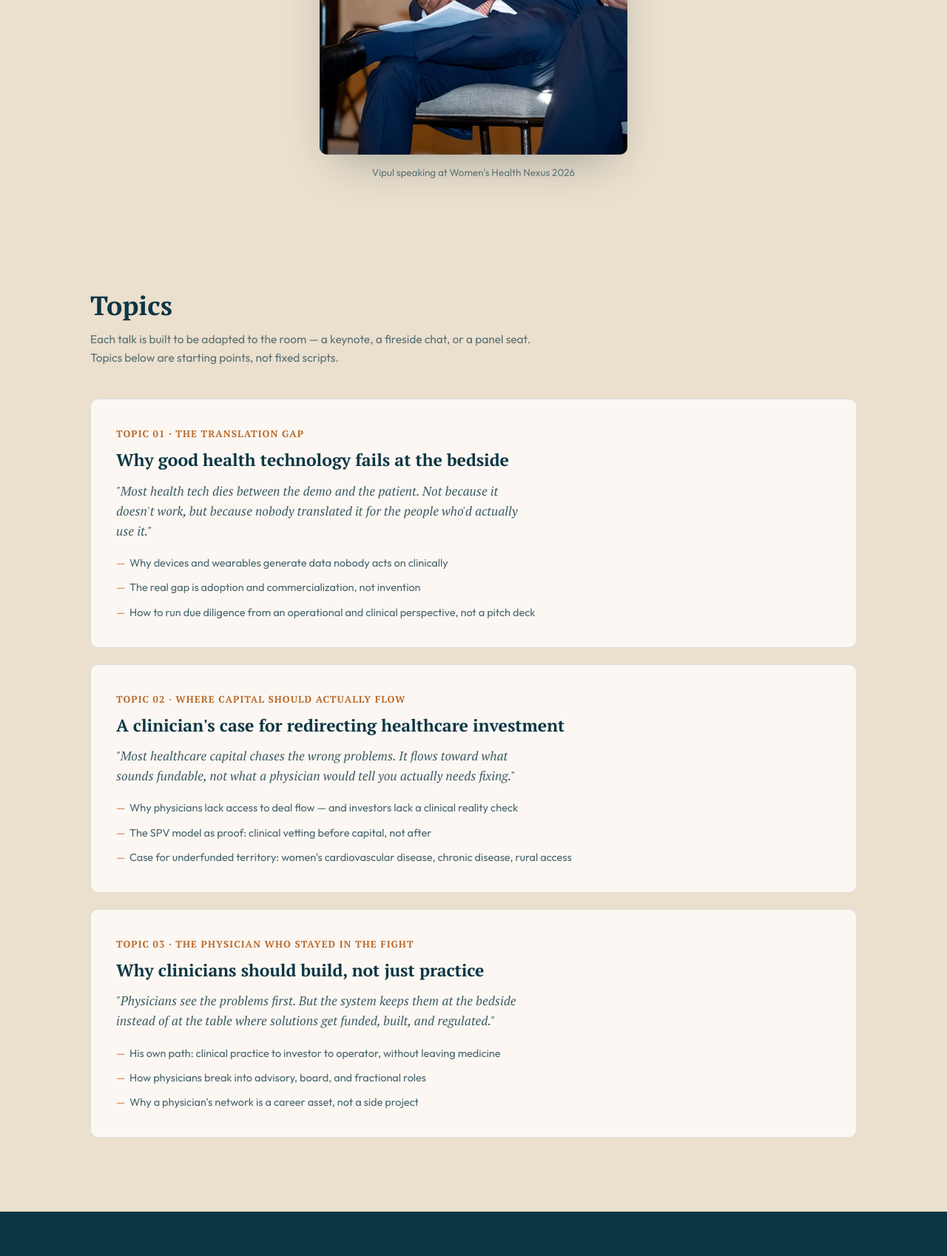
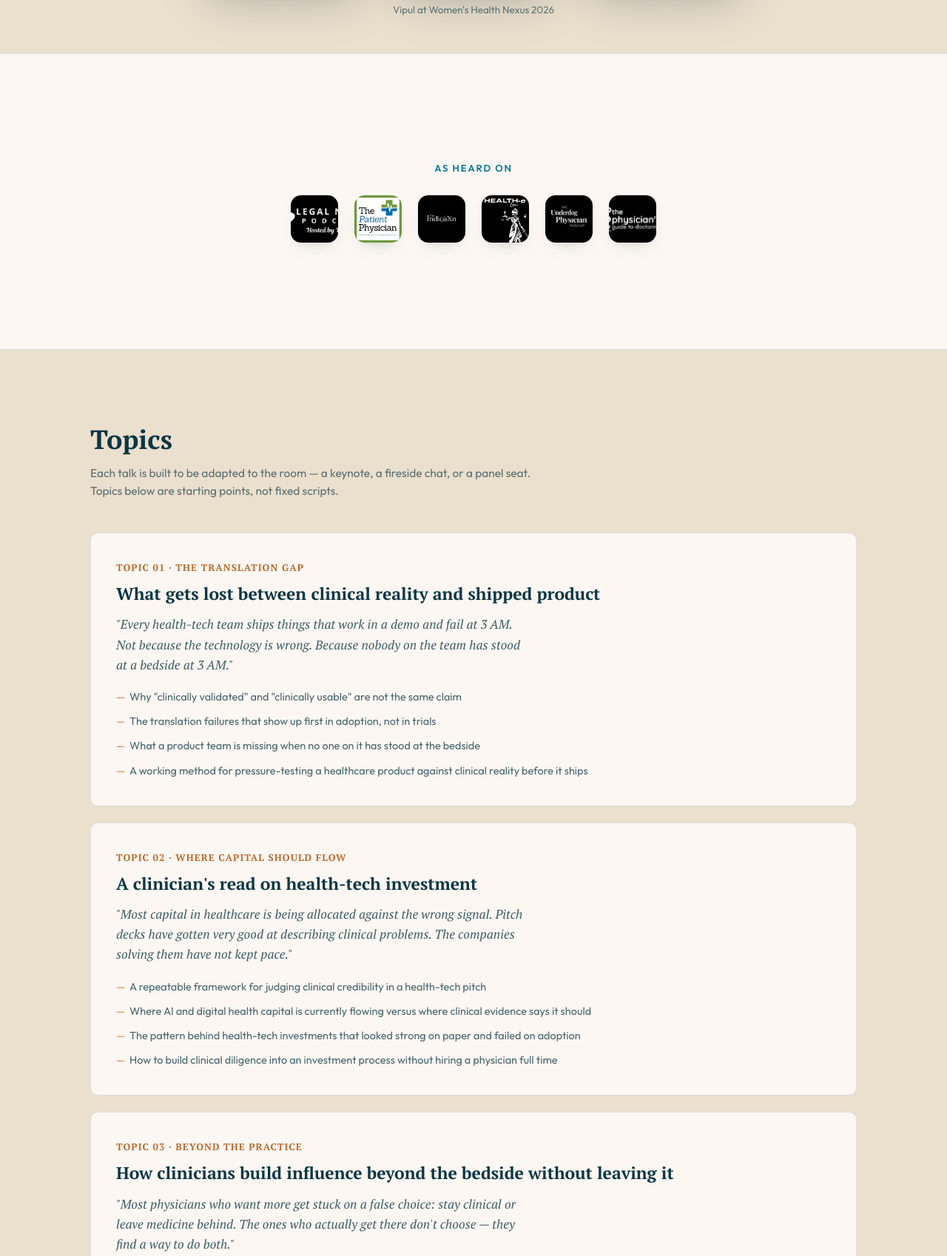
Before and after one commit to oliviabaine24/HealthNexusPartners, a plain HTML site: page speaking/index.html in a window 1280 px wide. Shown: the part 892-2590 px from the top of the page at 74% size. Drawn offline with Linux system fonts and the light colour scheme.

Commit message:
Add files via upload

```diff
--- a/speaking/index.html
+++ b/speaking/index.html
@@ -58,6 +58,16 @@
   .topic li{font-size:14.5px; color:rgba(12,54,68,.75); padding-left:18px; position:relative;}
   .topic li::before{content:"—"; position:absolute; left:0; color:var(--saffron);}
 
+  .speaking-photos{display:grid; grid-template-columns:repeat(3,1fr); gap:18px;}
+  .speaking-photos img{width:100%; aspect-ratio:4/5; object-fit:cover; border-radius:10px; box-shadow:0 24px 60px -24px rgba(13,47,54,0.4);}
+  @media (max-width:640px){ .speaking-photos{grid-template-columns:1fr; max-width:360px; margin:0 auto;} }
+
+  .appearances{background:var(--cream-light); border-top:1px solid var(--line); border-bottom:1px solid var(--line);}
+  .appearances .wrap{padding:44px 32px;}
+  .appearances .tag{display:block; text-align:center; margin-bottom:26px;}
+  .appearances-row{display:flex; flex-wrap:wrap; justify-content:center; align-items:center; gap:22px;}
+  .appearances-row img{height:64px; width:64px; border-radius:14px; object-fit:cover; box-shadow:0 10px 24px -14px rgba(12,54,68,.35);}
+
   .inquire{background:var(--navy); color:var(--cream-light); text-align:center;}
   .inquire h2{color:#fdfaf3; font-size:clamp(26px,3.6vw,38px); margin-bottom:16px;}
   .inquire p{color:rgba(235,223,205,.8); max-width:52ch; margin:0 auto 30px; font-size:16px;}
@@ -97,9 +107,27 @@
 </section>
 
 <section style="padding:48px 0;">
-  <div class="wrap" style="max-width:480px;">
-    <img src="../assets/images/speaking-vipul.jpg" alt="Vipul Kella speaking at Women's Health Nexus 2026" style="width:100%; border-radius:10px; box-shadow:0 24px 60px -24px rgba(13,47,54,0.4);">
-    <p style="text-align:center; font-size:13.5px; opacity:.6; margin-top:14px;">Vipul speaking at Women's Health Nexus 2026</p>
+  <div class="wrap" style="max-width:820px;">
+    <div class="speaking-photos">
+      <img src="../assets/images/speaking-vipul.jpg" alt="Vipul Kella speaking at Women's Health Nexus 2026">
+      <img src="../assets/images/speaking-vipul-2.jpg" alt="Vipul Kella on stage at Women's Health Nexus 2026">
+      <img src="../assets/images/speaking-vipul-3.jpg" alt="Vipul Kella talking with attendees at Women's Health Nexus 2026">
+    </div>
+    <p style="text-align:center; font-size:13.5px; opacity:.6; margin-top:14px;">Vipul at Women's Health Nexus 2026</p>
+  </div>
+</section>
+
+<section class="appearances">
+  <div class="wrap">
+    <span class="tag">As Heard On</span>
+    <div class="appearances-row">
+      <img src="../assets/images/podcasts/legal-nurse.png" alt="Legal Nurse Podcast" title="Legal Nurse Podcast">
+      <img src="../assets/images/podcasts/patient-physician.png" alt="The Patient Physician" title="The Patient Physician">
+      <img src="../assets/images/podcasts/indicaxn.png" alt="The IndicaXn" title="The IndicaXn">
+      <img src="../assets/images/podcasts/health-e-law.png" alt="HEALTH-e Law" title="HEALTH-e Law">
+      <img src="../assets/images/podcasts/underdog-physician.png" alt="The Underdog Physician Podcast" title="The Underdog Physician Podcast">
+      <img src="../assets/images/podcasts/physicians-guide.png" alt="The Physician's Guide to Doctoring" title="The Physician's Guide to Doctoring">
+    </div>
   </div>
 </section>
 
@@ -111,34 +139,37 @@
     <div class="topic-list">
       <div class="topic">
         <span class="num">Topic 01 · The Translation Gap</span>
-        <h3>Why good health technology fails at the bedside</h3>
-        <p class="lede">"Most health tech dies between the demo and the patient. Not because it doesn't work, but because nobody translated it for the people who'd actually use it."</p>
+        <h3>What gets lost between clinical reality and shipped product</h3>
+        <p class="lede">"Every health-tech team ships things that work in a demo and fail at 3 AM. Not because the technology is wrong. Because nobody on the team has stood at a bedside at 3 AM."</p>
         <ul>
-          <li>Why devices and wearables generate data nobody acts on clinically</li>
-          <li>The real gap is adoption and commercialization, not invention</li>
-          <li>How to run due diligence from an operational and clinical perspective, not a pitch deck</li>
+          <li>Why "clinically validated" and "clinically usable" are not the same claim</li>
+          <li>The translation failures that show up first in adoption, not in trials</li>
+          <li>What a product team is missing when no one on it has stood at the bedside</li>
+          <li>A working method for pressure-testing a healthcare product against clinical reality before it ships</li>
         </ul>
       </div>
 
       <div class="topic">
-        <span class="num">Topic 02 · Where Capital Should Actually Flow</span>
-        <h3>A clinician's case for redirecting healthcare investment</h3>
-        <p class="lede">"Most healthcare capital chases the wrong problems. It flows toward what sounds fundable, not what a physician would tell you actually needs fixing."</p>
+        <span class="num">Topic 02 · Where Capital Should Flow</span>
+        <h3>A clinician's read on health-tech investment</h3>
+        <p class="lede">"Most capital in healthcare is being allocated against the wrong signal. Pitch decks have gotten very good at describing clinical problems. The companies solving them have not kept pace."</p>
         <ul>
-          <li>Why physicians lack access to deal flow — and investors lack a clinical reality check</li>
-          <li>The SPV model as proof: clinical vetting before capital, not after</li>
-          <li>Case for underfunded territory: women's cardiovascular disease, chronic disease, rural access</li>
+          <li>A repeatable framework for judging clinical credibility in a health-tech pitch</li>
+          <li>Where AI and digital health capital is currently flowing versus where clinical evidence says it should</li>
+          <li>The pattern behind health-tech investments that looked strong on paper and failed on adoption</li>
+          <li>How to build clinical diligence into an investment process without hiring a physician full time</li>
         </ul>
       </div>
 
       <div class="topic">
-        <span class="num">Topic 03 · The Physician Who Stayed in the Fight</span>
-        <h3>Why clinicians should build, not just practice</h3>
-        <p class="lede">"Physicians see the problems first. But the system keeps them at the bedside instead of at the table where solutions get funded, built, and regulated."</p>
+        <span class="num">Topic 03 · Beyond the Practice</span>
+        <h3>How clinicians build influence beyond the bedside without leaving it</h3>
+        <p class="lede">"Most physicians who want more get stuck on a false choice: stay clinical or leave medicine behind. The ones who actually get there don't choose — they find a way to do both."</p>
         <ul>
-          <li>His own path: clinical practice to investor to operator, without leaving medicine</li>
-          <li>How physicians break into advisory, board, and fractional roles</li>
-          <li>Why a physician's network is a career asset, not a side project</li>
+          <li>Why most physicians' networks stop at other physicians, and what that costs them</li>
+          <li>A concrete method for finding and building relationships outside clinical medicine</li>
+          <li>How to turn a single outside relationship into an advisory or business opportunity</li>
+          <li>What separates physicians who successfully move into tech or advisory from those who stay stuck talking about it</li>
         </ul>
       </div>
     </div>
```
Also changed, not shown: assets/images/podcasts/health-e-law.png (added), assets/images/podcasts/indicaxn.png (added), assets/images/podcasts/legal-nurse.png (added), assets/images/podcasts/patient-physician.png (added), assets/images/podcasts/physicians-guide.png (added), assets/images/podcasts/underdog-physician.png (added), assets/images/speaking-vipul-2.jpg (added), assets/images/speaking-vipul-3.jpg (added).
